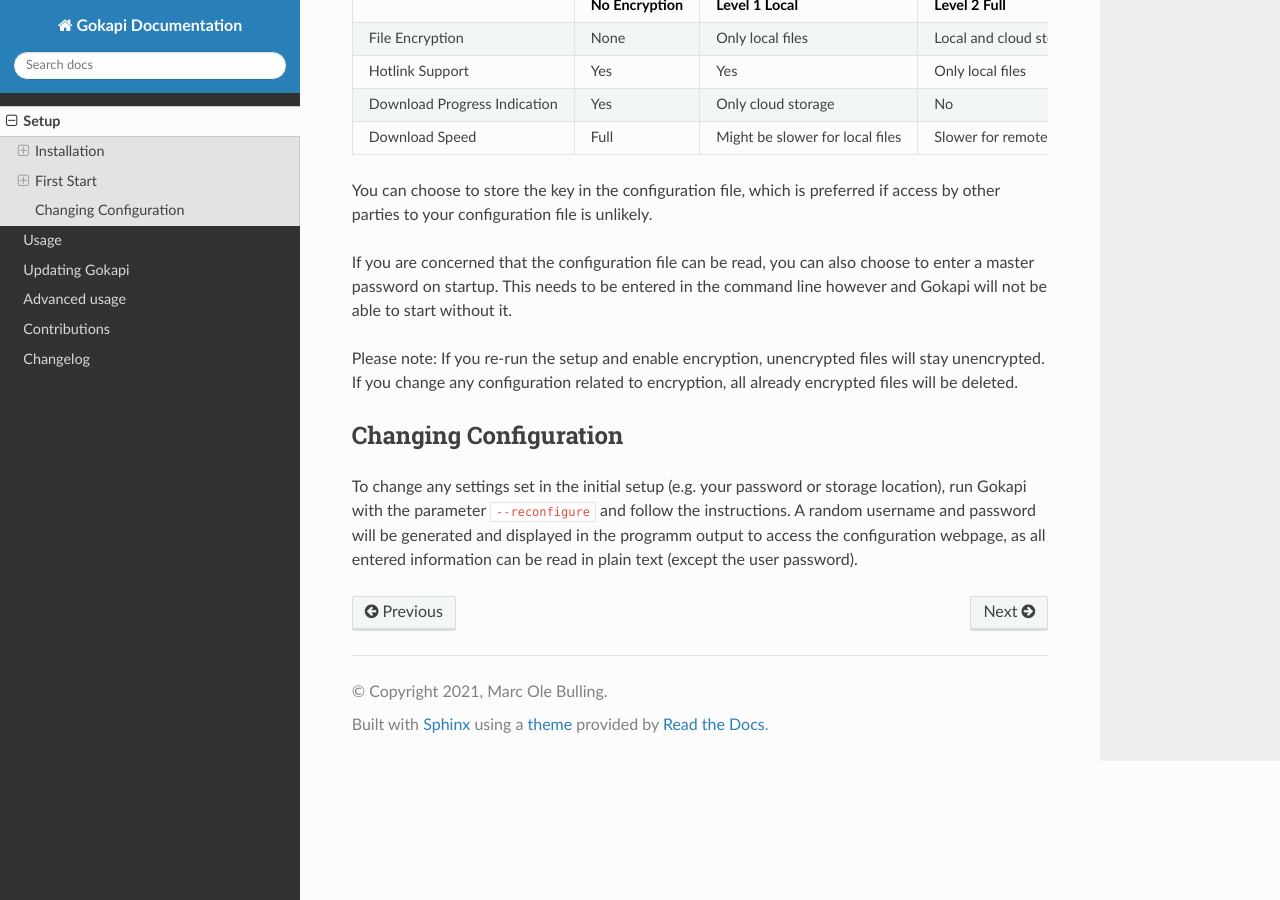
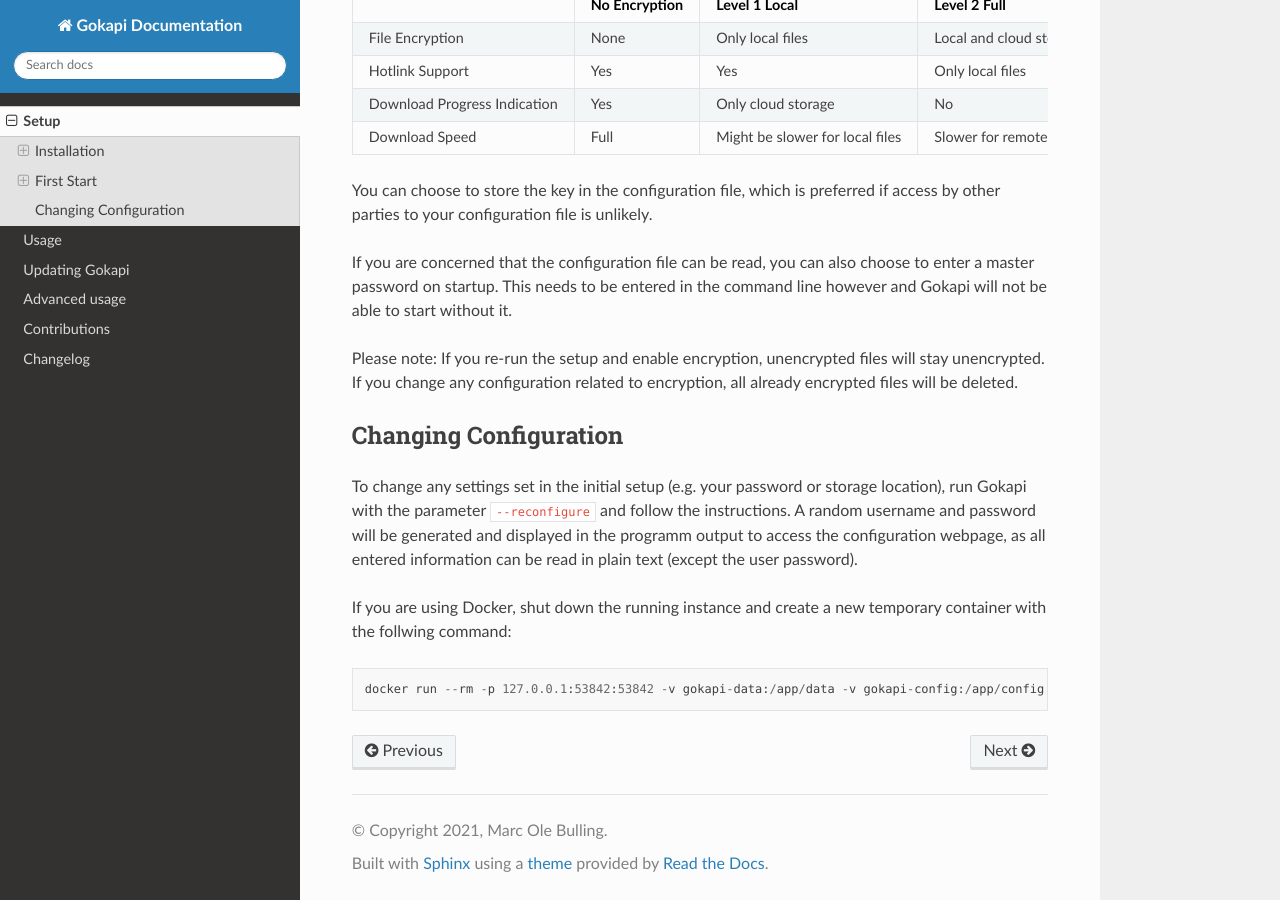
Before and after one commit to Forceu/Gokapi, a Sphinx documentation site: the page built from docs/setup.rst, in a window 1280 px wide and 900 px high, scrolled down 4815 px. Built offline with Sphinx 7.4.7 and the Read the Docs theme 2.0.0, drawn with Linux system fonts in a browser that asks for light colours.

Commit message:
Updated documention on how to re-run the setup on Docker

```diff
--- a/docs/setup.rst
+++ b/docs/setup.rst
@@ -234,3 +234,7 @@
 ************************
 
 To change any settings set in the initial setup (e.g. your password or storage location), run Gokapi with the parameter ``--reconfigure`` and follow the instructions. A random username and password will be generated and displayed in the programm output to access the configuration webpage, as all entered information can be read in plain text (except the user password).
+
+If you are using Docker, shut down the running instance and create a new temporary container with the follwing command: ::
+
+ docker run --rm -p 127.0.0.1:53842:53842 -v gokapi-data:/app/data -v gokapi-config:/app/config  f0rc3/gokapi:latest /app/gokapi --reconfigure
```
Also changed, not shown: 1 other file.
